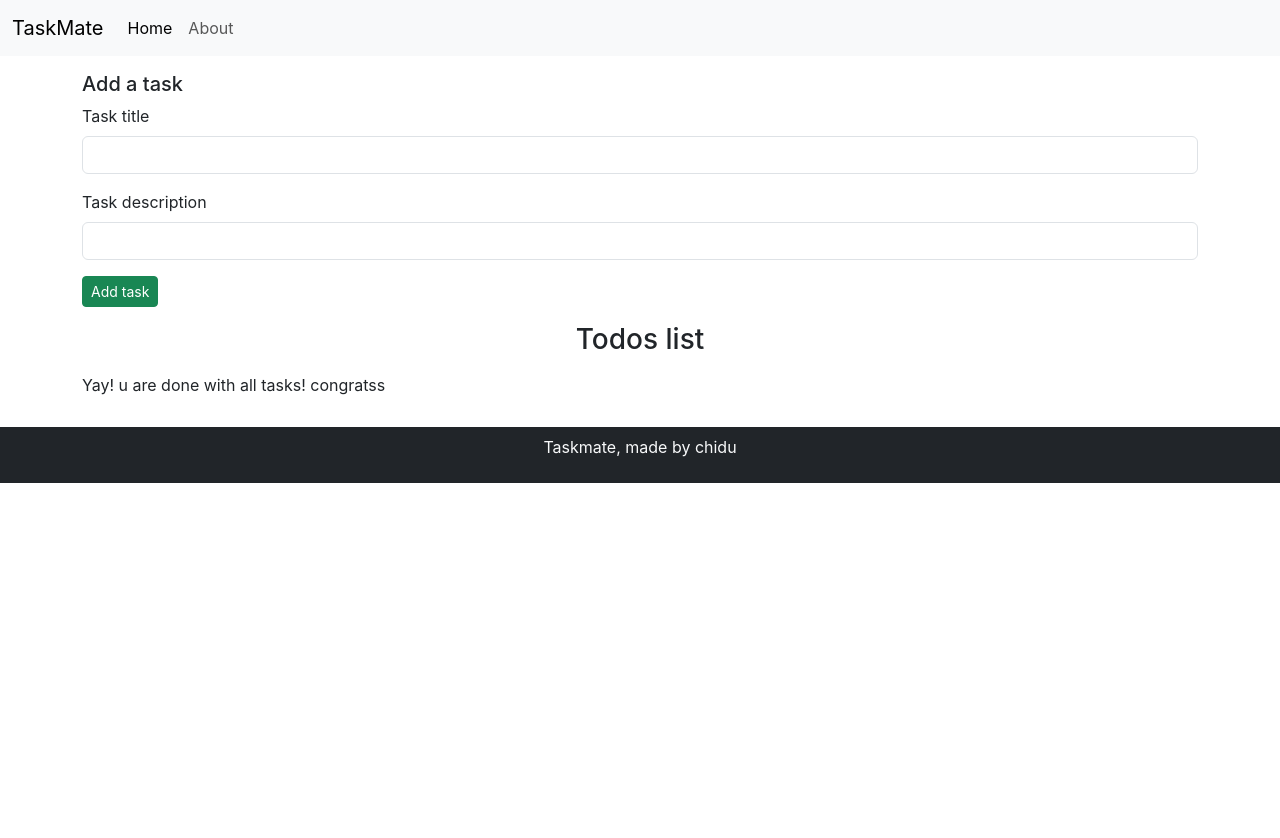
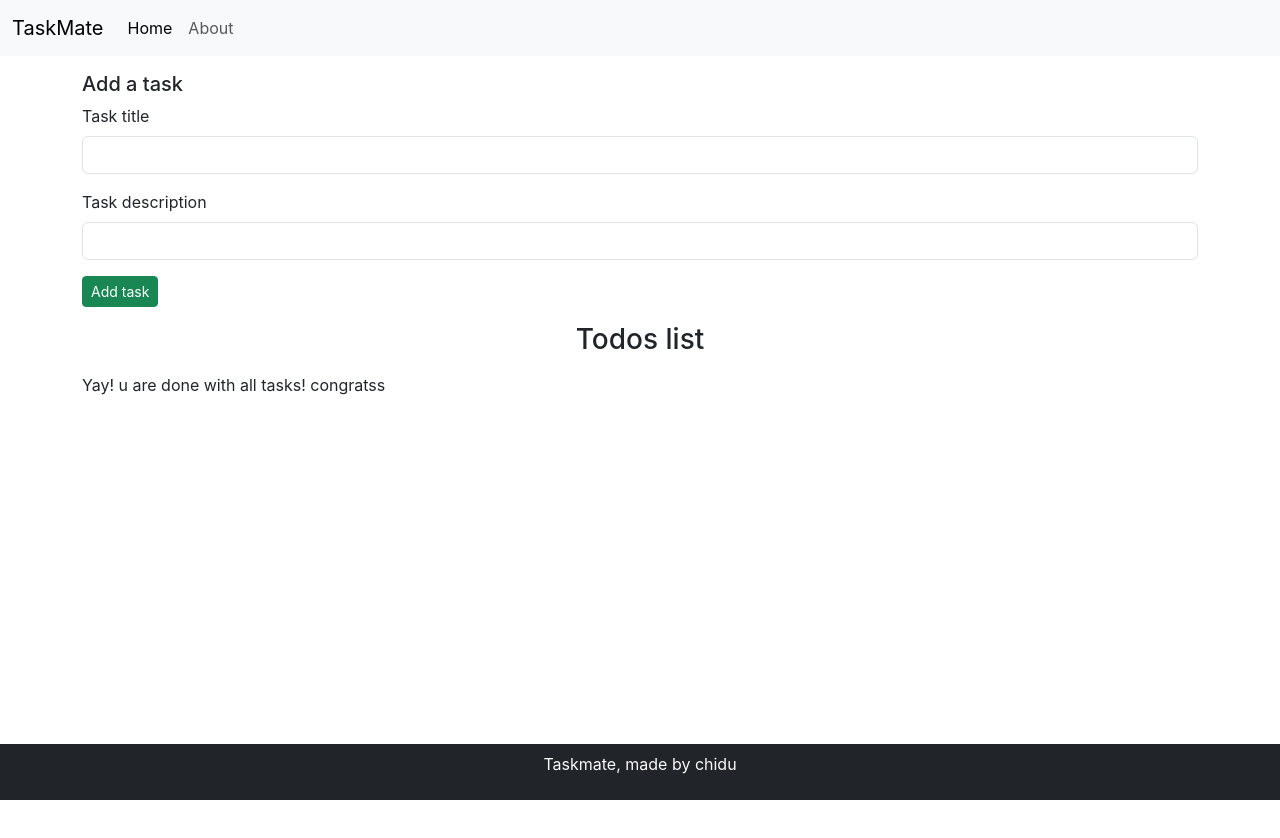
Before and after one commit to ChiduAnush/TaskMate-react-practise, a React (Create React App) app: page / in a window 1280 px wide. Shown: the top 838 px of the page. Before the commit the page ends 800 px from the top, so only its background shows below. Built offline with nearby package versions, Linux system fonts and the light colour scheme.

Commit message:
updated footer style, so it stays at the bottom

```diff
--- a/src/my components/Footer.js
+++ b/src/my components/Footer.js
@@ -2,7 +2,7 @@ import React from 'react'
 
 export const Footer = () => {
     let footerStyle = {
-        marginTop: "30px",
+        marginTop: "50vh",
         position: "sticky",
         bottom: "0px",
         width: "100%",
```
